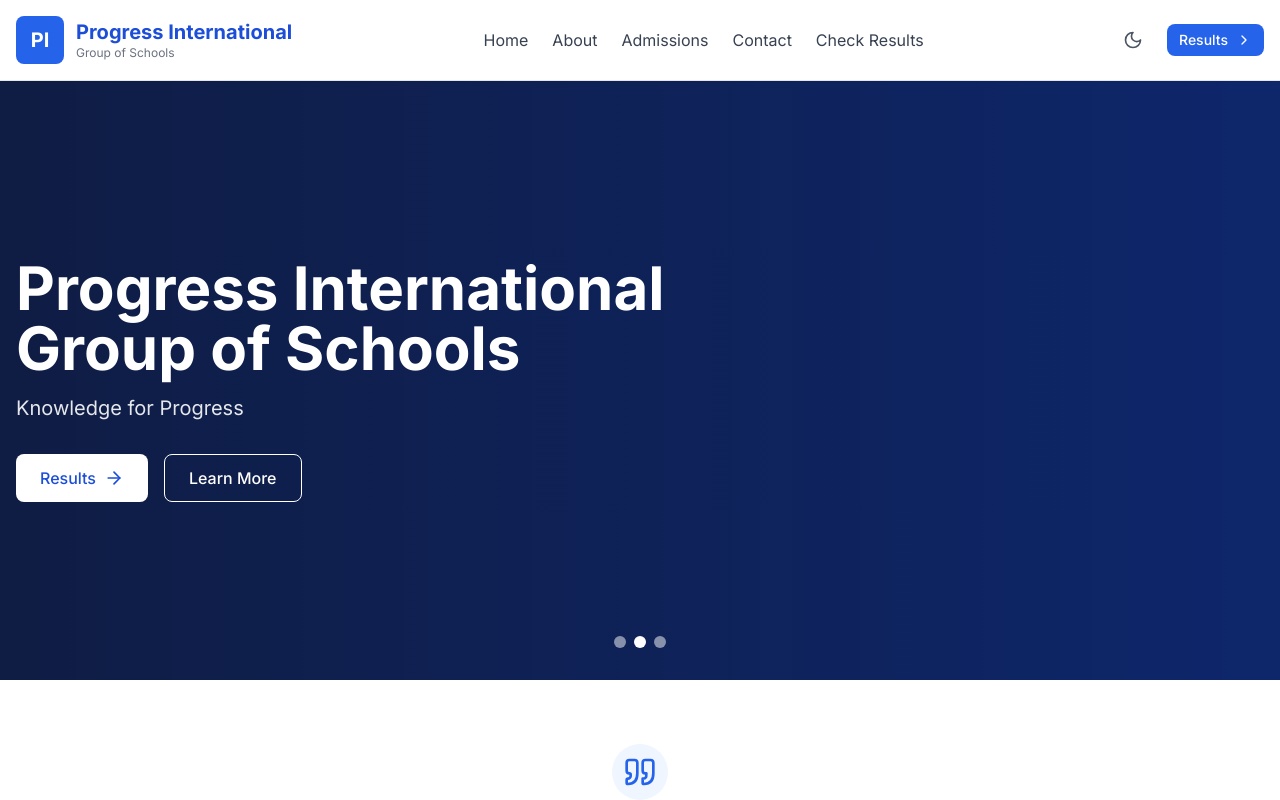
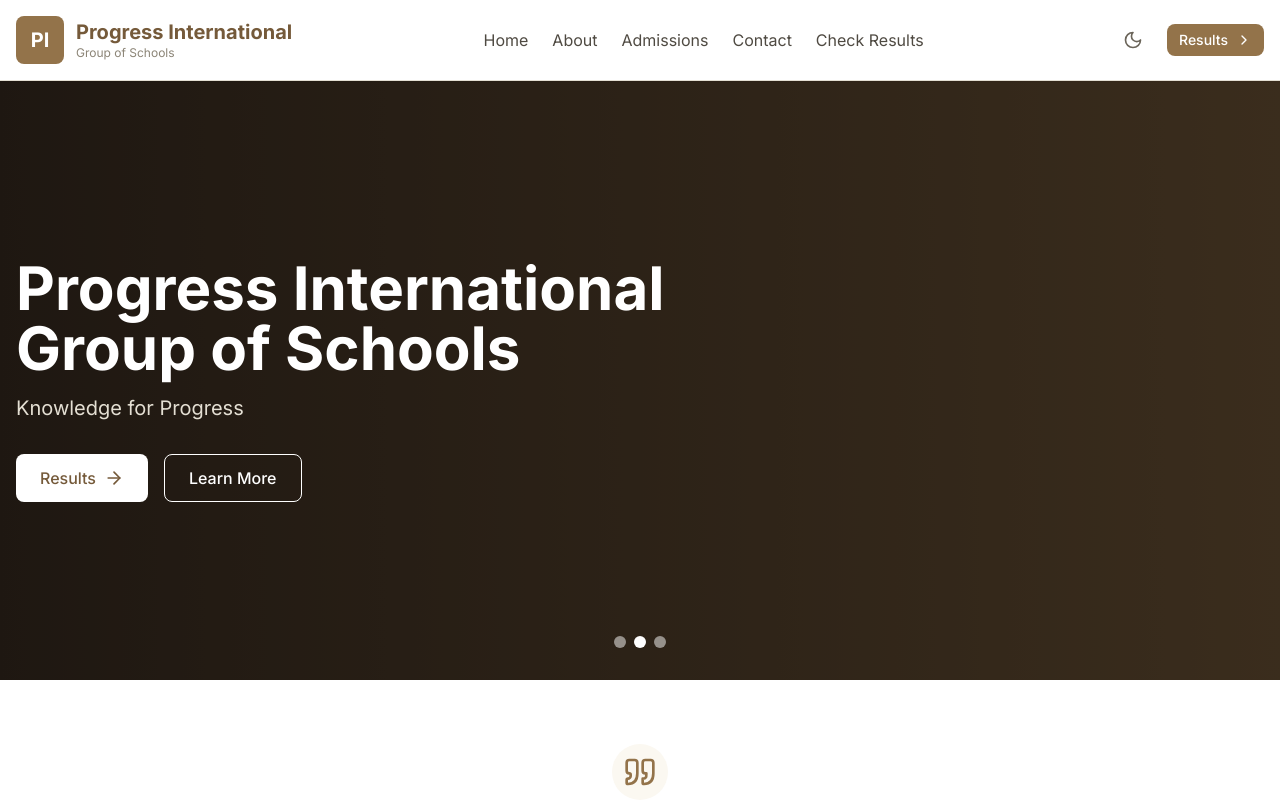
Before and after one commit to Omerta-Platforms/Good-foundation, a Next.js app: page / in a window 1280 px wide. Shown: the top 800 px of the page. Built offline with nearby package versions, Linux system fonts and the light colour scheme.

Commit message:
Update tailwind.config.ts

```diff
--- a/tailwind.config.ts
+++ b/tailwind.config.ts
@@ -9,33 +9,44 @@ const config: Config = {
   ],
   theme: {
     extend: {
+      fontFamily: {
+        display: ['var(--font-display)'],
+        sans: ['var(--font-sans)'],
+      },
       colors: {
+        // "Milk & black" brand scale — replaces the old blue `primary`.
+        // Every existing `primary-*` utility class across the app now
+        // resolves to this warm gold-clay accent instead of blue.
         primary: {
-          50: '#eff6ff',
-          100: '#dbeafe',
-          200: '#bfdbfe',
-          300: '#93c5fd',
-          400: '#60a5fa',
-          500: '#3b82f6',
-          600: '#2563eb',
-          700: '#1d4ed8',
-          800: '#1e40af',
-          900: '#1e3a8a',
-          950: '#172554',
+          50: '#FBF8F1',
+          100: '#F4ECDB',
+          200: '#E7D5AF',
+          300: '#D8BC80',
+          400: '#C6A263',
+          500: '#B08D57',
+          600: '#93734A',
+          700: '#755A3A',
+          800: '#584330',
+          900: '#3D2F23',
+          950: '#241C16',
         },
+        // Warm neutral scale — replaces cool `gray` with a milk/black
+        // family so body text, borders, and surfaces read warm, not blue-gray.
         gray: {
-          50: '#f9fafb',
-          100: '#f3f4f6',
-          200: '#e5e7eb',
-          300: '#d1d5db',
-          400: '#9ca3af',
-          500: '#6b7280',
-          600: '#4b5563',
-          700: '#374151',
-          800: '#1f2937',
-          900: '#111827',
-          950: '#030712',
+          50: '#FAF9F6',
+          100: '#F2EFE8',
+          200: '#E4DFD3',
+          300: '#CFC7B4',
+          400: '#A79E8C',
+          500: '#8C8577',
+          600: '#6B655A',
+          700: '#4F4A42',
+          800: '#332F29',
+          900: '#1E1B17',
+          950: '#141311',
         },
+        milk: '#F7F5F0',
+        ink: '#141311',
       },
     },
   },
```
